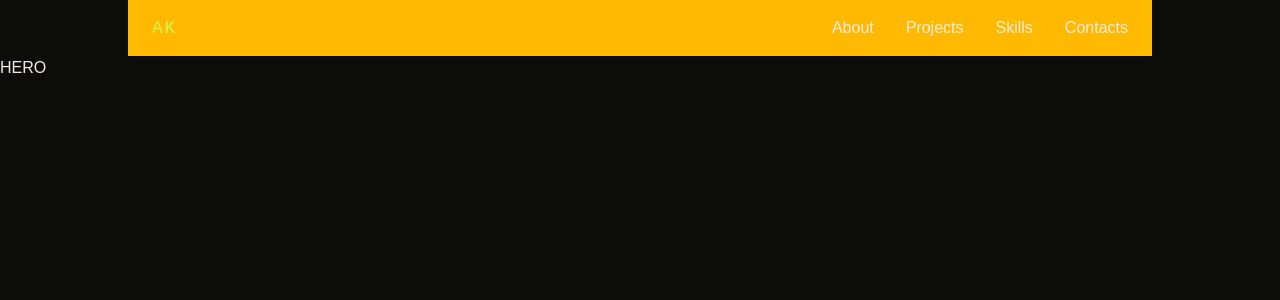
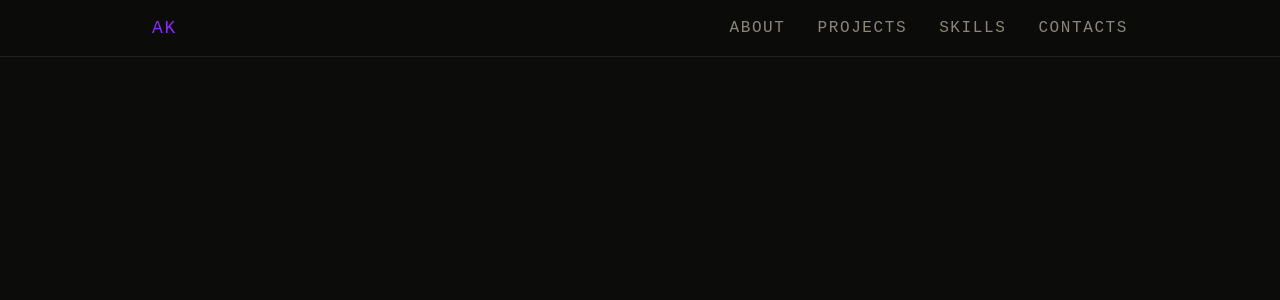
Before and after one commit to Ananasikflafik/portfolio, a React app: page / in a window 1280 px wide. Shown: the top 300 px of the page. Built offline with nearby package versions, Linux system fonts and the light colour scheme; the HTML template or start-up script is replaced by a standard one.

Commit message:
Add responsive navbar

```diff
--- a/src/App.jsx
+++ b/src/App.jsx
@@ -10,7 +10,7 @@ function App() {
   return (
     <>
       <Navbar />
-      <Hero />
+      {/* <Hero /> */}
     </>
   );
 }
--- a/src/components/Navbar.jsx
+++ b/src/components/Navbar.jsx
@@ -1,16 +1,56 @@
+import { useState } from "react";
+
+const NAV_LINKS = ["About", "Projects", "Skills", "Contacts"];
+
 function Navbar() {
+    const [open, setOpen] = useState(false);
+
+    const scrollTo = (id) => {
+        document.getElementById(id.toLowerCase())
+            ?.scrollIntoView({ behavior: "smooth" });
+        setOpen(false);
+    };
+
     return (
-        <nav className="max-w-5xl h-14 mx-auto px-6 flex items-center justify-between bg-amber-400">
-            <div>
-                <span className="font-mono text-lg text-primary tracking-widest uppercase cursor-pointer"> AK</span>
+        <header className="fixed top-0 right-0 left-0 z-50 border-b border-border bg-background/90 backdrop-blur-sm">
+            <div className="max-w-5xl mx-auto h-14 px-6 flex item-center justify-between">
+                <span onClick={() => { window.scrollTo({ top: 0, behavior: "smooth" }) }}
+                className="font-mono text-lg text-primary uppercase cursor-pointer tracking-widest flex items-center">
+                    AK
+                </span>
+                <nav className="hidden md:flex items-center gap-8 ">
+                    {NAV_LINKS.map((link) => (
+                        <button
+                            key={link}
+                            onClick={() => scrollTo(link)}
+                            className="font-mono text-base tracking-widest uppercase text-muted-foreground hover:text-foreground transition-colors cursor-pointer"
+                        >
+                            {link}
+                        </button>
+                    )) }
+                </nav>
+                <button className="md:hidden font-mono text-base tracking-widest uppercase text-muted-foreground"
+                    onClick={() => setOpen((v) => !v)}
+                >
+                    {open ? "Close" : "Menu"}
+
+                    </button>
             </div>
-            <div className= "hidden md:flex items-center gap-8">
-             <a href="">About</a>
-                <a href="">Projects</a>
-                <a href="">Skills</a>
-                <a href="">Contacts</a>
-            </div>
-        </nav>
+
+            {open &&
+                <div className="md:hidden border-t border-border px-6 pt-4 pb-6 flex flex-col gap-4">
+                    {NAV_LINKS.map((link) => (
+                        <button
+                            key={link}
+                            onClick={() => scrollTo(link)}
+                            className="font-mono text-base text-right tracking-widest uppercase text-muted-foreground hover:text-foreground transition-colors cursor-pointer"
+                        >
+                            {link}
+                        </button>
+                        ))}
+            </div> }
+        </header>
     );
 }
+
 export default Navbar;
--- a/src/index.css
+++ b/src/index.css
@@ -8,7 +8,7 @@
   --background: #0c0c0b; /* майже чорний фон */
   --foreground: #f2ede4; /* теплий off-white текст */
   --card: #161614; /* трохи світліший фон для карток */
-  --primary: #d4f54e; /* лаймовий акцент */
+  --primary: #8f27ff; /* лаймовий акцент */
   --secondary: #1e1e1b; /* темний фон для тегів */
   --muted-foreground: #8a8778; /* приглушений бежево-сірий */
   --border: rgba(242, 237, 228, 0.1); /* ледь помітна лінія */
```
